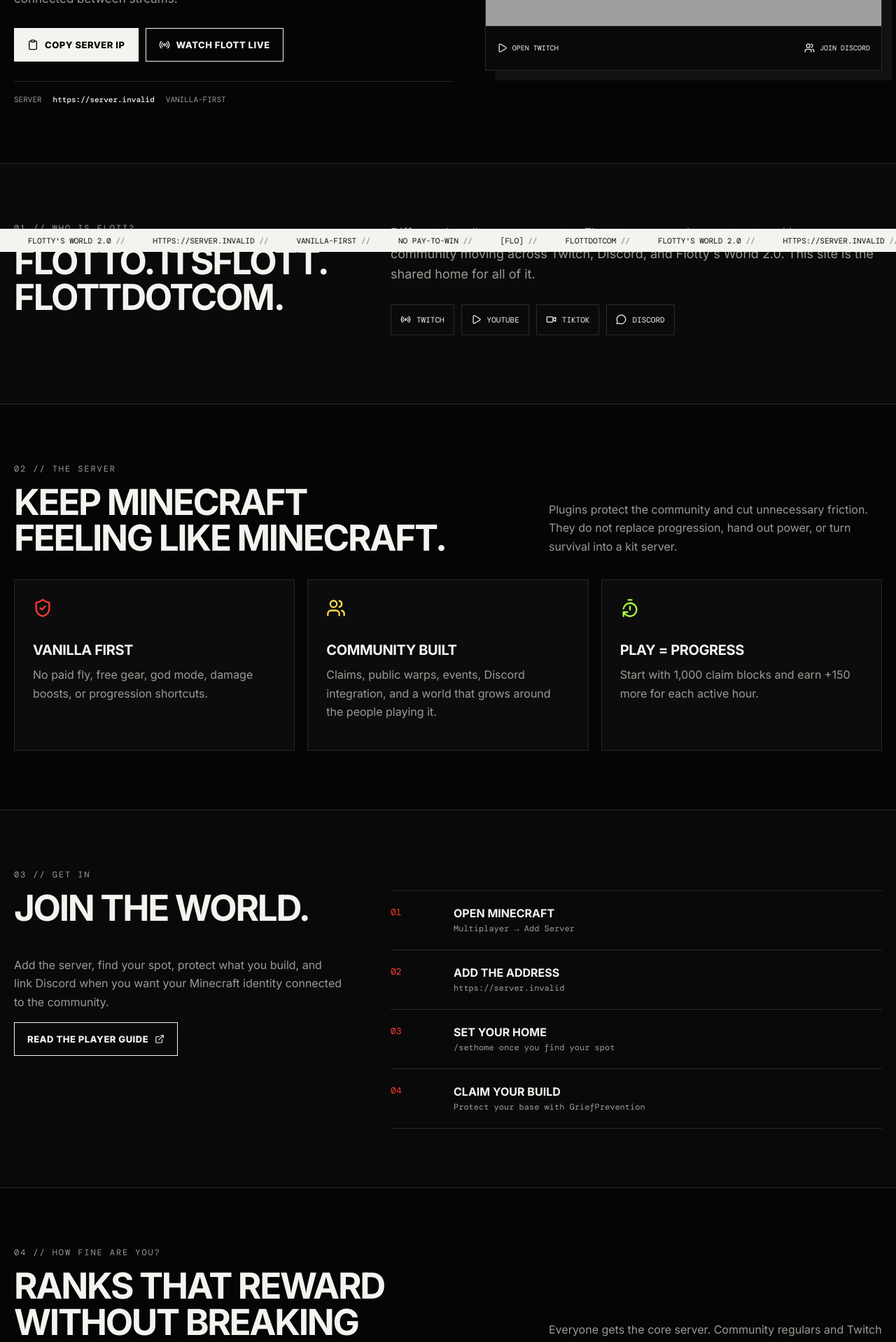
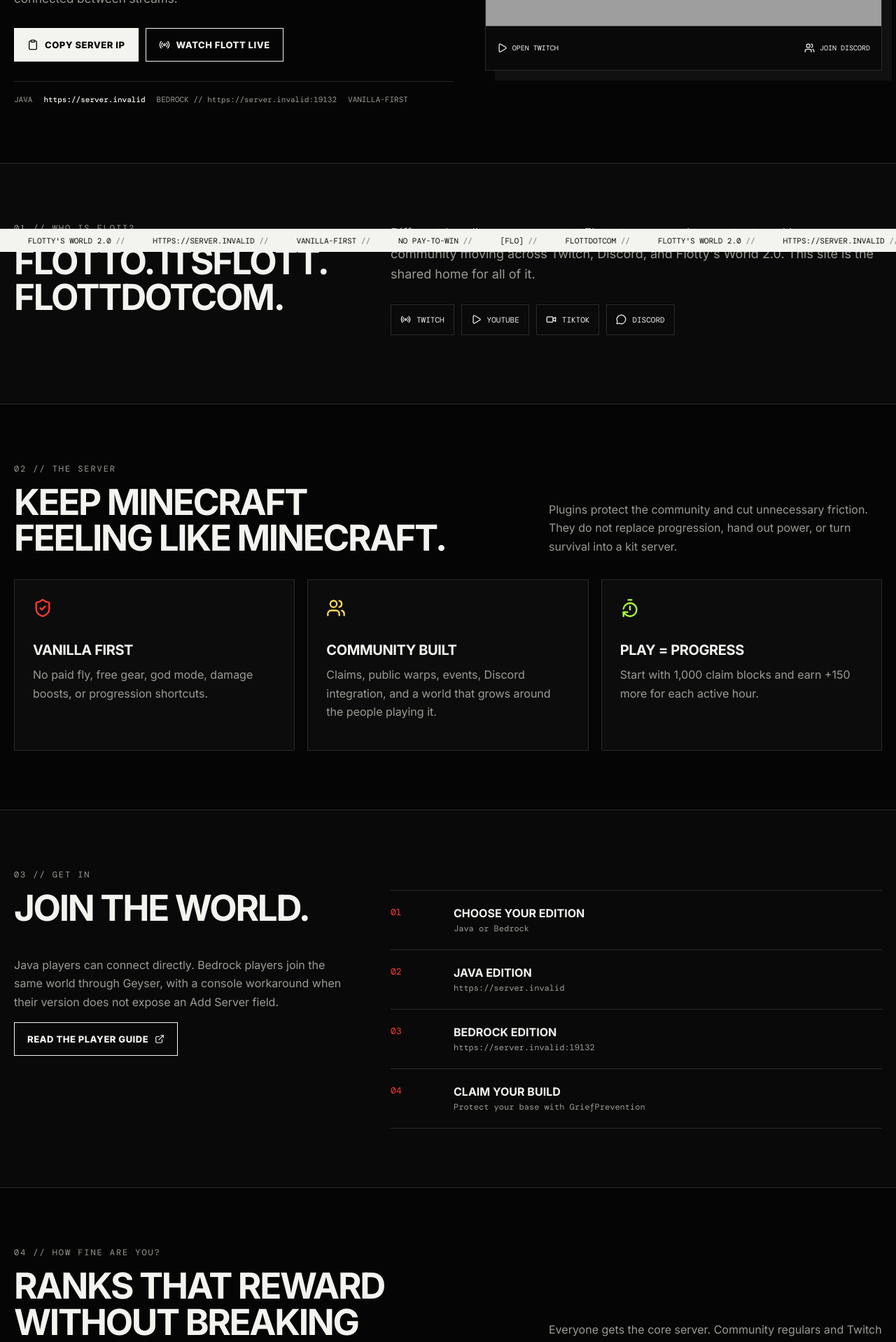
Before and after one commit to ShawnDTB/flottdotcom, a React (Vite) app: page / in a window 1280 px wide. Shown: the part 440-2358 px from the top of the page at 70% size. Built offline with nearby package versions, Linux system fonts and the light colour scheme; no server answers; grey boxes are pictures that could not be loaded; a web font is replaced by a local one.

Commit message:
Align homepage join and map content with live services

```diff
--- a/src/pages/Home.jsx
+++ b/src/pages/Home.jsx
@@ -83,8 +83,9 @@
               {copyState === "copied" ? `Server address copied: ${SITE.serverIp}` : copyState === "failed" ? `Could not copy the server address. The address is ${SITE.serverIp}.` : ""}
             </span>
             <div className="server-strip">
-              <span>SERVER</span>
+              <span>JAVA</span>
               <strong>{SITE.serverIp}</strong>
+              <span>BEDROCK // {SITE.serverHost}:{SITE.bedrockPort}</span>
               <span>VANILLA-FIRST</span>
             </div>
           </div>
@@ -152,13 +153,13 @@
           <div className="join-grid">
             <div>
               <h2>JOIN THE WORLD.</h2>
-              <p>Add the server, find your spot, protect what you build, and link Discord when you want your Minecraft identity connected to the community.</p>
+              <p>Java players can connect directly. Bedrock players join the same world through Geyser, with a console workaround when their version does not expose an Add Server field.</p>
               <Link className="btn" to="/player-guide">READ THE PLAYER GUIDE <ExternalLink size={14} /></Link>
             </div>
             <ol className="join-steps">
-              <li><span>01</span><div><strong>OPEN MINECRAFT</strong><small>Multiplayer → Add Server</small></div></li>
-              <li><span>02</span><div><strong>ADD THE ADDRESS</strong><small>{SITE.serverIp}</small></div></li>
-              <li><span>03</span><div><strong>SET YOUR HOME</strong><small>/sethome once you find your spot</small></div></li>
+              <li><span>01</span><div><strong>CHOOSE YOUR EDITION</strong><small>Java or Bedrock</small></div></li>
+              <li><span>02</span><div><strong>JAVA EDITION</strong><small>{SITE.serverIp}</small></div></li>
+              <li><span>03</span><div><strong>BEDROCK EDITION</strong><small>{SITE.serverHost}:{SITE.bedrockPort}</small></div></li>
               <li><span>04</span><div><strong>CLAIM YOUR BUILD</strong><small>Protect your base with GriefPrevention</small></div></li>
             </ol>
           </div>
@@ -204,8 +205,8 @@
         <div className="shell">
           <div className="section-label">06 // KEEP MOVING</div>
           <div className="quick-link-grid">
-            <Link to="/player-guide" className="quick-link"><Gamepad2 /><strong>PLAYER GUIDE</strong><span>Commands, claims, homes, linking, and the basics.</span></Link>
-            <Link to="/map" className="quick-link"><MapPinned /><strong>WORLD MAP</strong><span>See the live world when the public BlueMap is online.</span></Link>
+            <Link to="/player-guide" className="quick-link"><Gamepad2 /><strong>PLAYER GUIDE</strong><span>Java, Bedrock, console join help, commands, claims, homes, and linking.</span></Link>
+            <Link to="/map" className="quick-link"><MapPinned /><strong>WORLD MAP</strong><span>Open the live BlueMap and see what the community is building.</span></Link>
             <a href={SITE.discord} target="_blank" rel="noreferrer" className="quick-link"><MessageCircle /><strong>DISCORD</strong><span>Community chat, server updates, roles, and support.</span></a>
           </div>
         </div>
```
